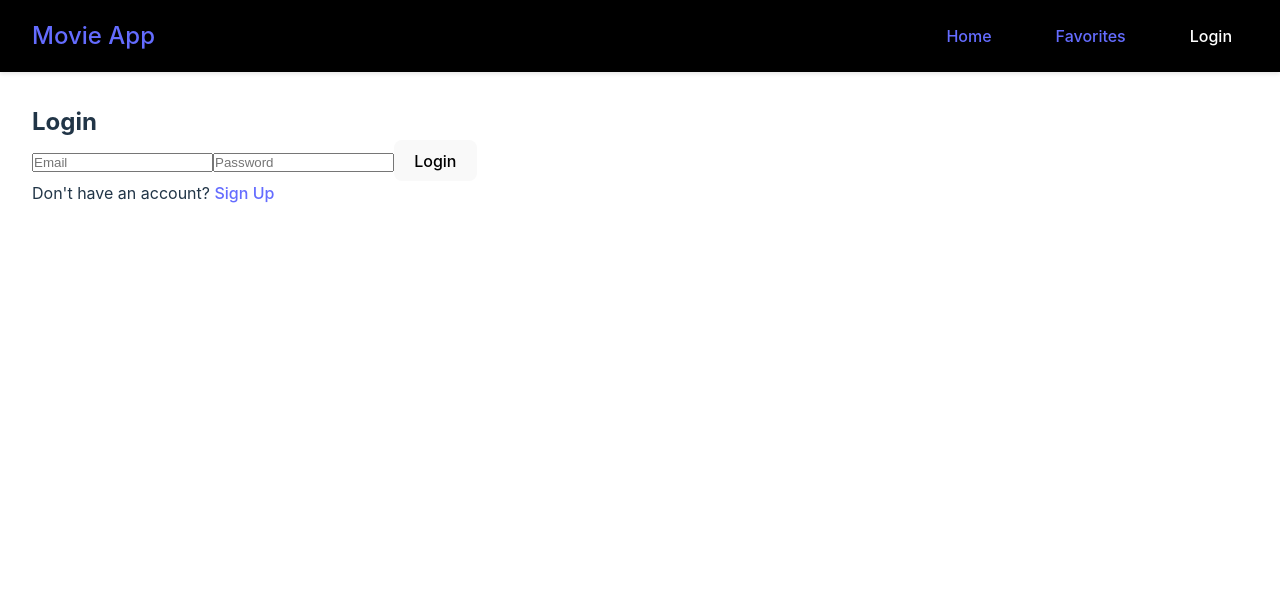
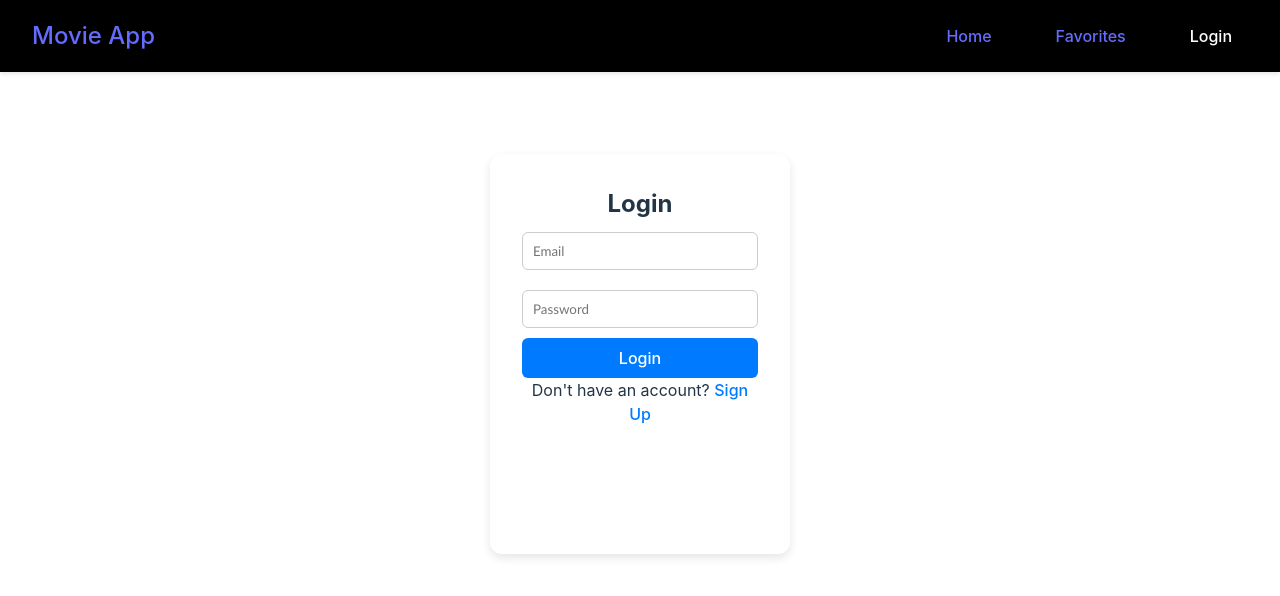
Before and after one commit to pkushal23/Movie-search-app, a React (Vite) app: page /login in a window 1280 px wide. Shown: the top 596 px of the page. Built offline with nearby package versions, Linux system fonts and the light colour scheme; no server answers.

Commit message:
Updated Signup and Login page

```diff
--- /dev/null
+++ b/src/css/Login.css
@@ -0,0 +1,62 @@
+/* Centering the Card */
+.login-container{
+    display: flex;
+    justify-content:center;
+    align-items: center;
+
+}
+
+/* Card Styling */
+.login-card {
+
+padding: 2rem;
+border-radius: 12px;
+box-shadow: 0px 4px 10px rgba(0, 0, 0, 0.1);
+text-align: center;
+width: 300px;
+height: 50vh;
+align-items: center;
+margin-top: 50px;
+}
+
+/* Input Fields */
+.login-card input {
+width: 100%;
+padding: 10px;
+margin: 10px 0;
+border: 1px solid #ccc;
+border-radius: 6px;
+font-family: 'Gill Sans', 'Gill Sans MT', Calibri, 'Trebuchet MS', sans-serif;
+}
+
+/* Signup Button */
+.login-card button {
+width: 100%;
+padding: 10px;
+background-color: #007bff;
+color: white;
+border: none;
+border-radius: 6px;
+cursor: pointer;
+font-size: 16px;
+}
+
+.login-card button:hover {
+background-color: #0056b3;
+}
+
+/* Error Message */
+.error-message {
+color: red;
+font-size: 14px;
+}
+
+/* Login Link */
+.login-card p a {
+color: #007bff;
+text-decoration: none;
+}
+
+.login-card p a:hover {
+text-decoration: underline;
+}
--- /dev/null
+++ b/src/css/SignUp.css
@@ -0,0 +1,62 @@
+/* Centering the Card */
+    .signup-container{
+        display: flex;
+        justify-content:center;
+        align-items: center;
+
+    }
+
+  /* Card Styling */
+  .signup-card {
+
+    padding: 2rem;
+    border-radius: 12px;
+    box-shadow: 0px 4px 10px rgba(0, 0, 0, 0.1);
+    text-align: center;
+    width: 300px;
+    height: 50vh;
+    align-items: center;
+    margin-top: 50px;
+  }
+
+  /* Input Fields */
+  .signup-card input {
+    width: 100%;
+    padding: 10px;
+    margin: 10px 0;
+    border: 1px solid #ccc;
+    border-radius: 6px;
+    font-family: 'Gill Sans', 'Gill Sans MT', Calibri, 'Trebuchet MS', sans-serif;
+  }
+
+  /* Signup Button */
+  .signup-card button {
+    width: 100%;
+    padding: 10px;
+    background-color: #007bff;
+    color: white;
+    border: none;
+    border-radius: 6px;
+    cursor: pointer;
+    font-size: 16px;
+  }
+
+  .signup-card button:hover {
+    background-color: #0056b3;
+  }
+
+  /* Error Message */
+  .error-message {
+    color: red;
+    font-size: 14px;
+  }
+
+  /* Login Link */
+  .signup-card p a {
+    color: #007bff;
+    text-decoration: none;
+  }
+
+  .signup-card p a:hover {
+    text-decoration: underline;
+  }
--- a/src/pages/Login.jsx
+++ b/src/pages/Login.jsx
@@ -1,9 +1,8 @@
 import React, { useState } from "react";
 import { useAuth } from "../components/Auth";
 import { useNavigate } from "react-router-dom";
-import { Link } from "react-router-dom";  // ✅ Import Link
-
- // ✅ Works fine
+import { Link } from "react-router-dom";
+import "../css/Login.css"
 
 
 const Login = () => {
@@ -27,7 +26,8 @@ const Login = () => {
   };
 
   return (
-    <div>
+    <div className="login-container">
+      <div className="login-card">
       <h2>Login</h2>
       {error && <p style={{ color: "red" }}>{error}</p>}
       <form onSubmit={handleSubmit}>
@@ -37,6 +37,7 @@ const Login = () => {
       </form>
       <p>Don't have an account? <Link to="/signup">Sign Up</Link></p>
     </div>
+    </div>
   );
 };
 
--- a/src/pages/Signup.jsx
+++ b/src/pages/Signup.jsx
@@ -1,6 +1,7 @@
 import React, { useState } from "react";
 import { useAuth } from "../components/Auth";
 import { useNavigate } from "react-router-dom";
+import "../css/SignUp.css";
 
 const Signup = () => {
   const { signup } = useAuth();
@@ -23,15 +24,19 @@ const Signup = () => {
   };
 
   return (
-    <div>
+    <div className="signup-container">
+      <div className="signup-card">
         <h2>Sign Up</h2>
-      {error && <p style={{ color: "red" }}>{error}</p>}
+        {error && <p className="error-message">{error}</p>}
         <form onSubmit={handleSubmit}>
           <input type="email" placeholder="Email" value={email} onChange={(e) => setEmail(e.target.value)} required />
           <input type="password" placeholder="Password" value={password} onChange={(e) => setPassword(e.target.value)} required />
           <button type="submit">Sign Up</button>
         </form>
-      <p>Already have an account? <a href="/login">Login</a></p>
+        <p>
+          Already have an account? <a href="/login">Login</a>
+        </p>
+      </div>
     </div>
   );
 };
```
Lines whose indentation alone changed are shown as unchanged.
